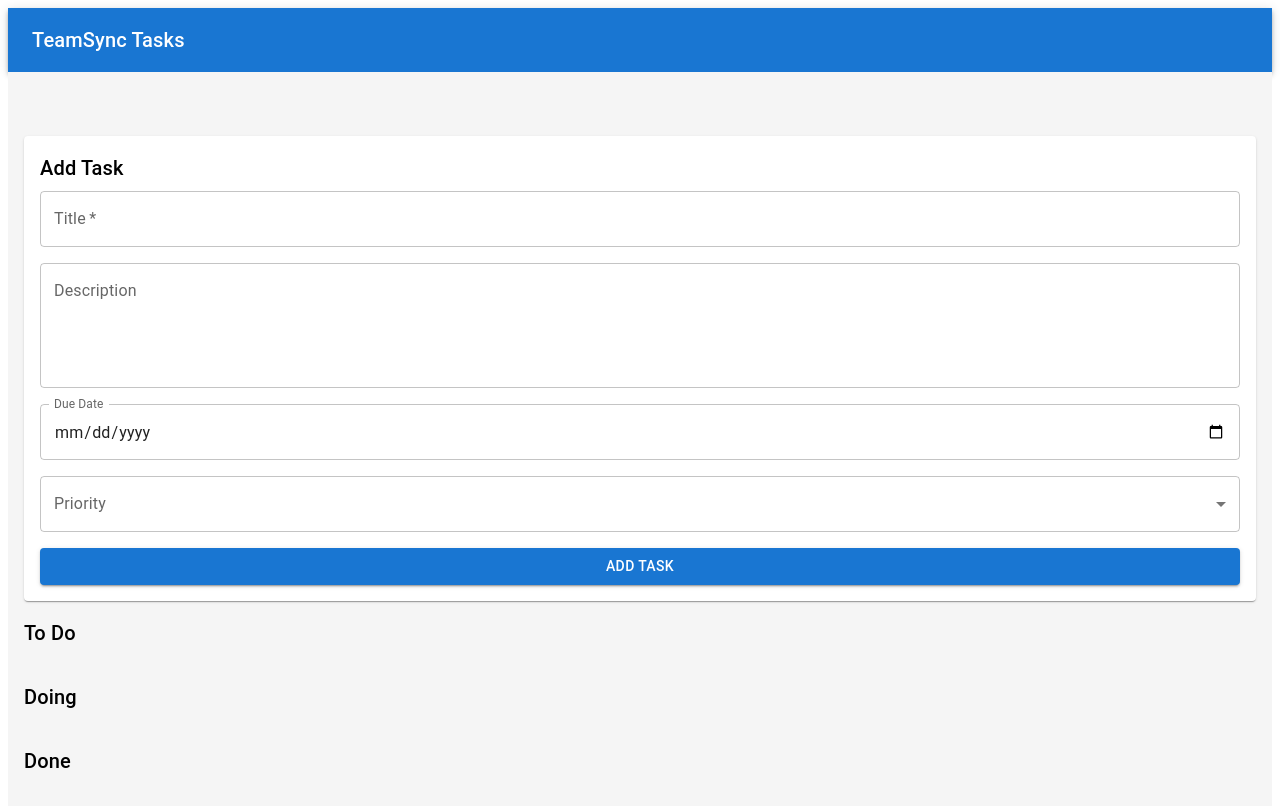
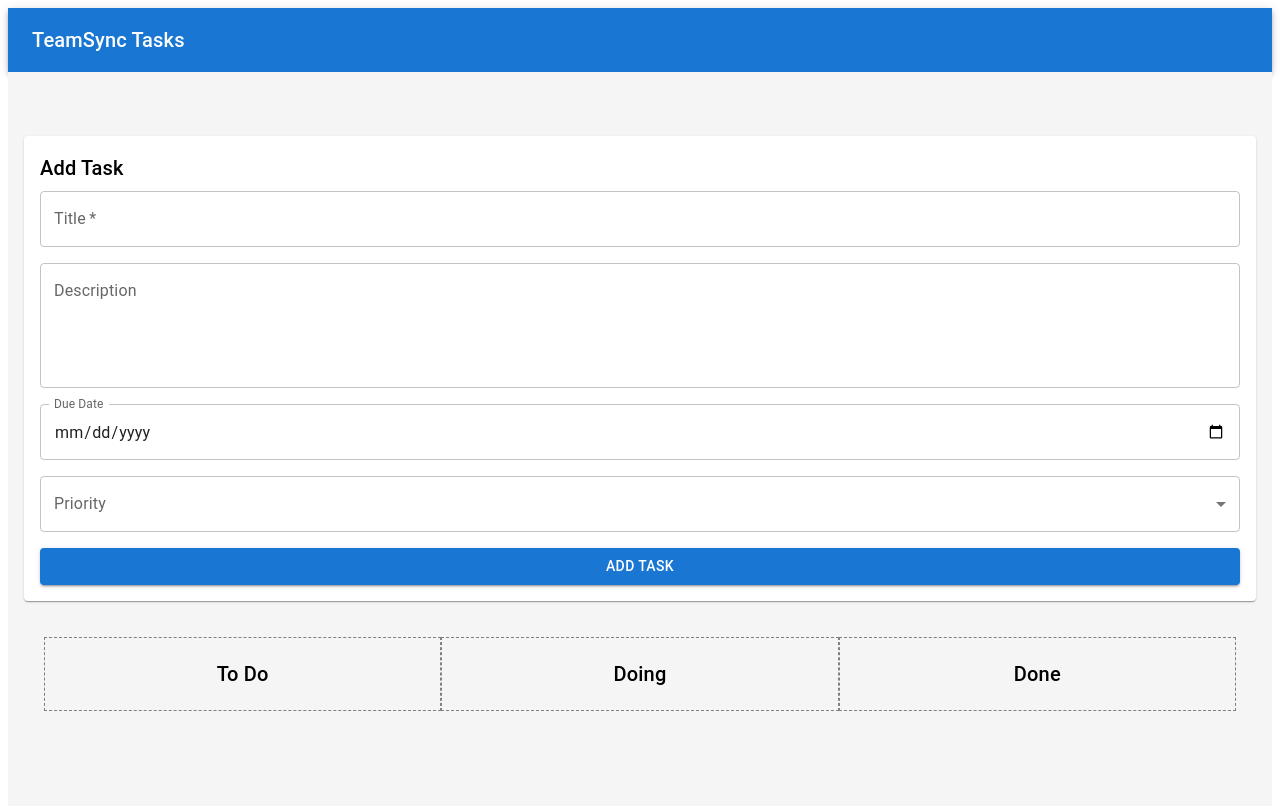
Before and after one commit to adebayoadebisi/Taskopia, a React (Vite) app in the folder taskopia/: page / in a window 1280 px wide. Shown: the top 806 px of the page. Built offline with nearby package versions, Linux system fonts and the light colour scheme.

Commit message:
Created a trial Drag and Test Function

```diff
--- a/taskopia/src/components/TaskBoard/TaskBoard.jsx
+++ b/taskopia/src/components/TaskBoard/TaskBoard.jsx
@@ -1,8 +1,9 @@
 import React, { useState, useEffect } from 'react';
 import TaskForm from '../TaskForm/TaskForm';
-import TaskList from '../TaskList/TaskList';
+// import TaskList from '../TaskList/TaskList';
+import TaskItem from '../TaskItem/TaskItem';
 import { v4 as uuidv4 } from 'uuid';
-import { Box } from '@mui/material';
+import { Box, Typography } from '@mui/material';
 
 function TaskBoard() {
     const [tasks, setTasks] = useState([]);
@@ -32,16 +33,58 @@ function TaskBoard() {
     };
 
     const updateTaskStatus = (id, newStatus) => {
-        setTasks(prevTasks => prevTasks.map(task => task.id === id ? { ...task, status: newStatus } : task));
+        setTasks(prevTasks => prevTasks.map(task => {
+            if (task.id === id) {
+                // Return a new object for the task with the updated status
+                return { ...task, status: newStatus };
+            }
+            return task;
+        }));
     };
 
+
+    // Handler to start the drag
+    const onDragStart = (e, id) => {
+        e.dataTransfer.setData("id", id);
+    };
+
+    // Handle drop to update the task's status
+    const onDrop = (e, newStatus) => {
+        e.preventDefault();
+        const taskId = e.dataTransfer.getData("id");
+        updateTaskStatus(taskId, newStatus);
+    };
+
+    // Allow drop
+    const onDragOver = (e) => {
+        e.preventDefault();
+    };
+
+    // Modify this part to assign the draggable attribute and onDragStart handler to each task item in your TaskList component rendering.
+    // The TaskList and TaskItem components will need to be updated accordingly to accept onDragStart and draggable props.
     return (
         <Box sx={{ minHeight: '100vh', bgcolor: 'grey.100', py: 6, px: 2 }}>
             <TaskForm addTask={addTask} />
-            <div>
-                <TaskList title="To Do" tasks={tasks.filter(task => task.status === 'To Do')} editTask={editTask} deleteTask={deleteTask} updateTaskStatus={updateTaskStatus} />
-                <TaskList title="Doing" tasks={tasks.filter(task => task.status === 'Doing')} editTask={editTask} deleteTask={deleteTask} updateTaskStatus={updateTaskStatus} />
-                <TaskList title="Done" tasks={tasks.filter(task => task.status === 'Done')} editTask={editTask} deleteTask={deleteTask} updateTaskStatus={updateTaskStatus} />
+            <div style={{ display: 'flex', justifyContent: 'space-around', padding: '20px' }}>
+                {['To Do', 'Doing', 'Done'].map((status, index) => (
+                    <Box
+                        onDrop={(e) => onDrop(e, status)}
+                        onDragOver={onDragOver}
+                        sx={{ border: '1px dashed gray', padding: '20px', width: '30%' }}
+                        key={index}
+                    >
+                        <Typography variant="h6" sx={{ textAlign: 'center' }}>{status}</Typography>
+                        {tasks.filter(task => task.status === status).map((task, index) => (
+                            <TaskItem
+                                key={task.id}
+                                task={task}
+                                editTask={editTask}
+                                deleteTask={deleteTask}
+                                onDragStart={onDragStart}
+                            />
+                        ))}
+                    </Box>
+                ))}
             </div>
         </Box>
     );
--- a/taskopia/src/components/TaskItem/TaskItem.jsx
+++ b/taskopia/src/components/TaskItem/TaskItem.jsx
@@ -1,7 +1,7 @@
 import React, { useState } from 'react';
 import { Card, CardContent, Typography, CardActions, Button, TextField, MenuItem, Chip } from '@mui/material';
 
-function TaskItem({ task, editTask, deleteTask, updateTaskStatus }) {
+function TaskItem({ task, editTask, deleteTask, onDragStart}) {
     const [isEditing, setIsEditing] = useState(false);
     const [editedTitle, setEditedTitle] = useState(task.title);
     const [editedDescription, setEditedDescription] = useState(task.description);
@@ -27,8 +27,16 @@ function TaskItem({ task, editTask, deleteTask, updateTaskStatus }) {
         setIsEditing(false); // Exit edit mode after saving changes
     };
 
+    const handleDragStart = (e) => {
+        onDragStart(e, task.id);
+    };
+
     return (
-        <Card sx={{ mb: 2 }}>
+        <Card
+            sx={{ mb: 2 }}
+            draggable
+            onDragStart={handleDragStart}
+        >
             <CardContent>
                 {isEditing ? (
                     // Edit mode UI
```
